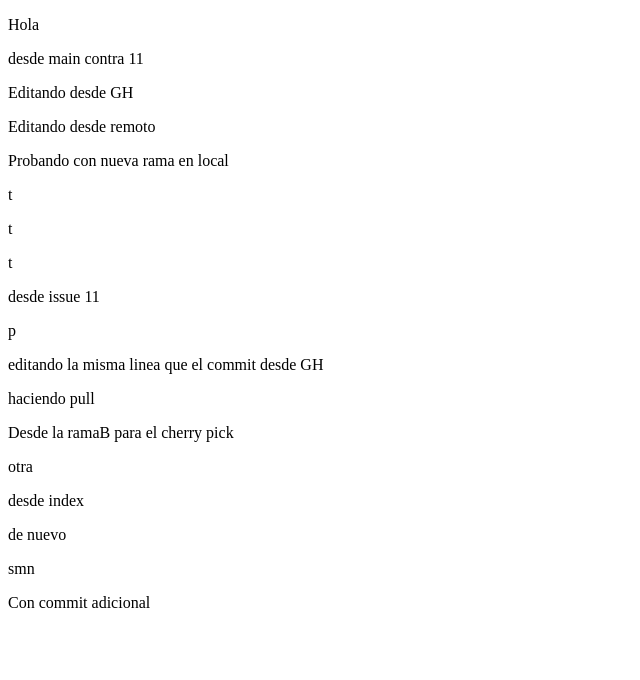
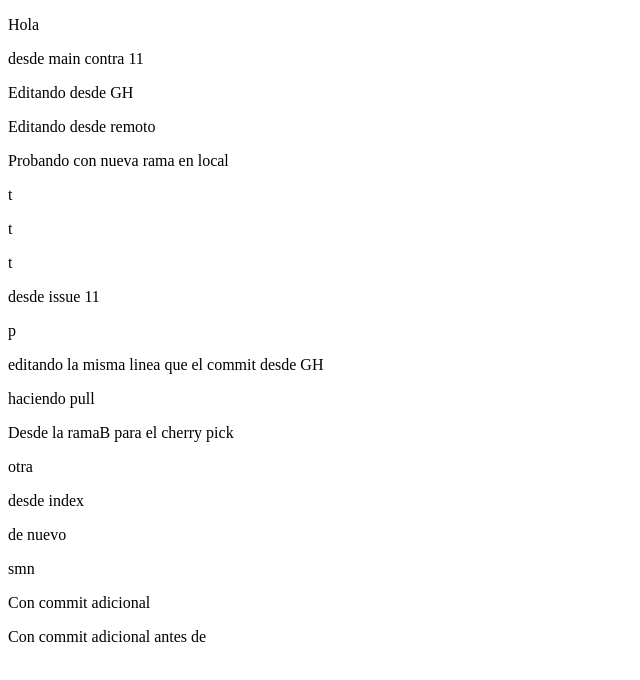
Before and after one commit to JesusRomanDev/gitfetchpull, a plain HTML site: page index.html in a window 1280 px wide. Shown: the whole page, without its empty margins (0-640 px from the left). Drawn offline with Linux system fonts and the light colour scheme.

Commit message:
Update index.html

```diff
--- a/index.html
+++ b/index.html
@@ -24,6 +24,8 @@
         <p>de nuevo</p>
 <p>smn</p>
 <p>Con commit adicional</p>
+<p>Con commit adicional antes de</p>
+
 
 
 </body>
```
